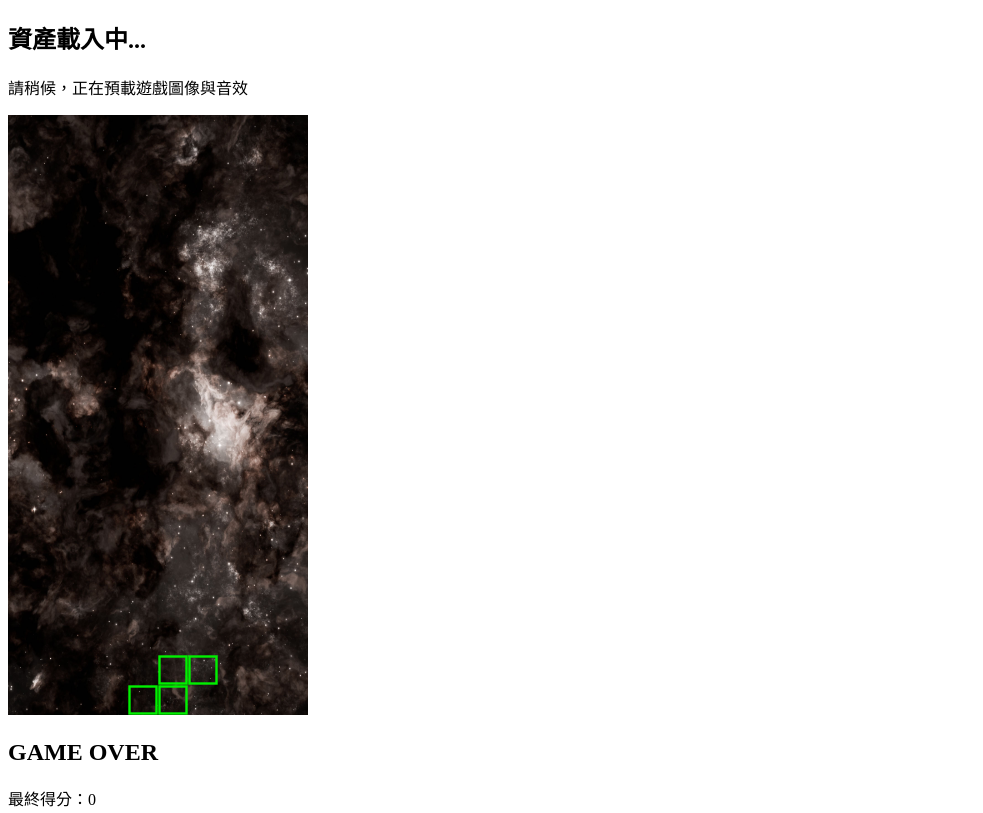
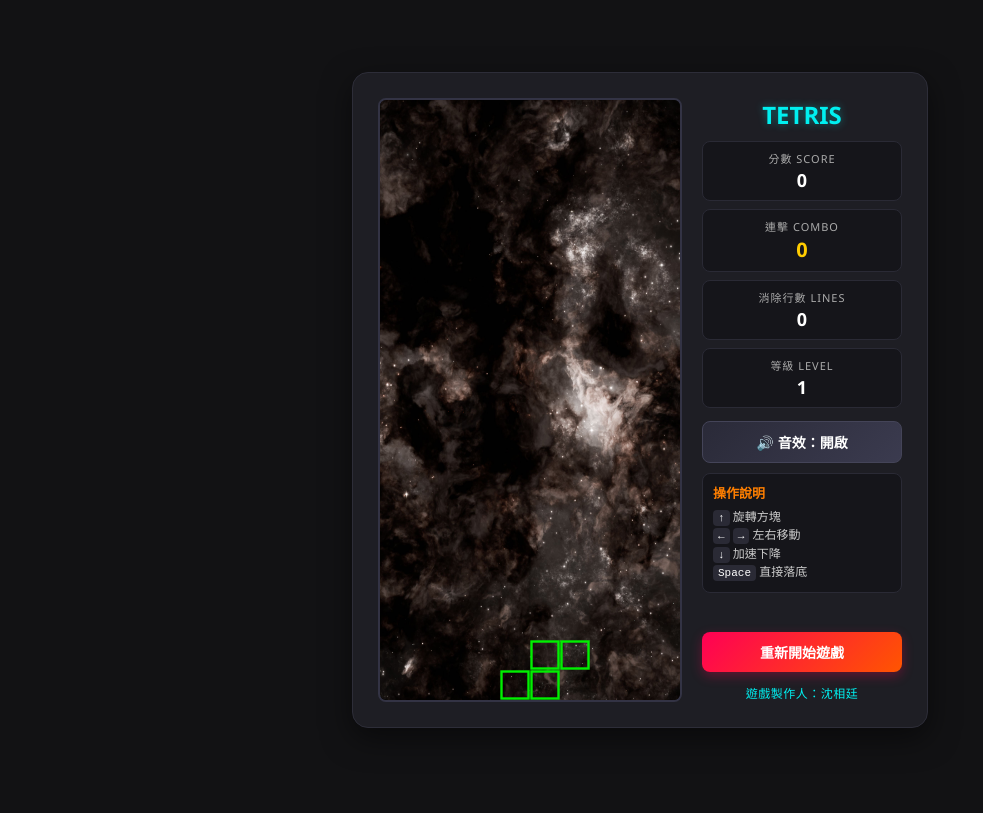
Before and after one commit to shen0409-code/-tetris-game, a plain HTML site: page index.html in a window 1280 px wide. Shown: the top 813 px of the page, without its empty margins (0-983 px from the left). Drawn offline with Linux system fonts and the light colour scheme.

Commit message:
Update style.css

```diff
--- a/css/style.css
+++ b/css/style.css
@@ -1,83 +1,213 @@
-<!DOCTYPE html>
-<html lang="zh-TW">
-<head>
-    <meta charset="UTF-8">
-    <meta name="viewport" content="width=device-width, initial-scale=1.0">
-    <title>經典俄羅斯方塊 Tetris - 2D資產重構版</title>
-    <link rel="stylesheet" href="css/style.css">
-</head>
-<body>
+* {
+    box-sizing: border-box;
+    margin: 0;
+    padding: 0;
+}
 
-    <div class="game-container">
-        <div class="canvas-wrapper">
-            <!-- 資產載入中遮罩 -->
-            <div id="loading-overlay" class="overlay">
-                <div class="overlay-content">
-                    <h2>資產載入中...</h2>
-                    <p>請稍候，正在預載遊戲圖像與音效</p>
-                </div>
-            </div>
+body {
+    background-color: #121214;
+    color: #ffffff;
+    font-family: 'Segoe UI', Tahoma, Geneva, Verdana, sans-serif;
+    display: flex;
+    justify-content: center;
+    align-items: center;
+    min-height: 100vh;
+    user-select: none;
+}
 
-            <canvas id="tetris" width="300" height="600"></canvas>
+.game-container {
+    display: flex;
+    flex-direction: row;
+    gap: 20px;
+    background-color: #1e1e24;
+    padding: 25px;
+    border-radius: 16px;
+    box-shadow: 0 10px 30px rgba(0, 0, 0, 0.5);
+    border: 1px solid #2d2d38;
+}
 
-            <div id="game-over-overlay" class="overlay hidden">
-                <div class="overlay-content">
-                    <h2>GAME OVER</h2>
-                    <p class="score-text">最終得分：<span id="final-score">0</span></p>
-                    <p id="encouragement-text" class="encouragement-text">差一點！再挑戰一次吧！</p>
-                    <button id="restart-overlay-btn" class="btn">再次挑戰</button>
-                </div>
-            </div>
-        </div>
+.canvas-wrapper {
+    position: relative;
+}
 
-        <div class="side-panel">
-            <div>
-                <h1>TETRIS</h1>
+canvas {
+    background-color: #0d0d11;
+    border: 2px solid #333344;
+    border-radius: 8px;
+    display: block;
+}
 
-                <div class="stat-box">
-                    <div class="stat-title">分數 SCORE</div>
-                    <div id="score" class="stat-value">0</div>
-                </div>
+.side-panel {
+    display: flex;
+    flex-direction: column;
+    width: 200px;
+    justify-content: space-between;
+}
 
-                <div id="combo-box" class="stat-box">
-                    <div class="stat-title">連擊 COMBO</div>
-                    <div id="combo" class="stat-value combo-value">0</div>
-                </div>
+h1 {
+    font-size: 24px;
+    text-align: center;
+    color: #00f0f0;
+    text-shadow: 0 0 8px rgba(0, 240, 240, 0.4);
+    margin-bottom: 10px;
+}
 
-                <div class="stat-box">
-                    <div class="stat-title">消除行數 LINES</div>
-                    <div id="lines" class="stat-value">0</div>
-                </div>
+.stat-box {
+    background-color: #15151a;
+    border: 1px solid #2a2a35;
+    padding: 8px;
+    border-radius: 8px;
+    margin-bottom: 8px;
+    text-align: center;
+    transition: border-color 0.2s, box-shadow 0.2s;
+}
 
-                <div class="stat-box">
-                    <div class="stat-title">等級 LEVEL</div>
-                    <div id="level" class="stat-value">1</div>
-                </div>
+.stat-box.combo-active {
+    border-color: #ff0055;
+    box-shadow: 0 0 10px rgba(255, 0, 85, 0.3);
+}
 
-                <!-- 音訊控制按鈕 -->
-                <div class="audio-controls">
-                    <button id="mute-btn" class="btn secondary-btn">🔊 音效：開啟</button>
-                </div>
+.stat-title {
+    font-size: 11px;
+    color: #aaaaaa;
+    text-transform: uppercase;
+    letter-spacing: 1px;
+    margin-bottom: 2px;
+}
 
-                <div class="controls-info">
-                    <h3>操作說明</h3>
-                    <ul>
-                        <li><span class="key">↑</span> 旋轉方塊</li>
-                        <li><span class="key">←</span> <span class="key">→</span> 左右移動</li>
-                        <li><span class="key">↓</span> 加速下降</li>
-                        <li><span class="key">Space</span> 直接落底</li>
-                    </ul>
-                </div>
-            </div>
+.stat-value {
+    font-size: 18px;
+    font-weight: bold;
+    color: #ffffff;
+}
 
-            <div>
-                <button id="restart-btn" class="btn">重新開始遊戲</button>
-                <!-- 作者標註資訊 (作業必要項目) -->
-                <div class="author-tag">遊戲製作人：沈相廷</div>
-            </div>
-        </div>
-    </div>
+.combo-value {
+    color: #ffcc00;
+    font-size: 20px;
+}
 
-    <script type="module" src="js/main.js"></script>
-</body>
-</html>
+.audio-controls {
+    margin-bottom: 10px;
+}
+
+.controls-info {
+    background-color: #15151a;
+    border: 1px solid #2a2a35;
+    padding: 10px;
+    border-radius: 8px;
+    font-size: 12px;
+    color: #cccccc;
+    line-height: 1.5;
+}
+
+.controls-info h3 {
+    font-size: 13px;
+    color: #ff7f00;
+    margin-bottom: 4px;
+}
+
+.controls-info ul {
+    list-style: none;
+}
+
+.key {
+    background-color: #2a2a35;
+    padding: 2px 5px;
+    border-radius: 4px;
+    font-family: monospace;
+    color: #fff;
+    font-size: 11px;
+}
+
+.btn {
+    background: linear-gradient(135deg, #ff0055, #ff5500);
+    border: none;
+    color: white;
+    padding: 10px;
+    font-size: 14px;
+    font-weight: bold;
+    border-radius: 8px;
+    cursor: pointer;
+    transition: transform 0.1s, opacity 0.2s;
+    box-shadow: 0 4px 12px rgba(255, 0, 85, 0.3);
+    margin-top: 5px;
+    width: 100%;
+}
+
+.btn.secondary-btn {
+    background: linear-gradient(135deg, #2a2a38, #3b3b4f);
+    box-shadow: none;
+    border: 1px solid #444458;
+}
+
+.btn:hover {
+    opacity: 0.9;
+}
+
+.btn:active {
+    transform: scale(0.98);
+}
+
+.author-tag {
+    text-align: center;
+    font-size: 12px;
+    color: #00f0f0;
+    margin-top: 12px;
+    font-weight: 500;
+    letter-spacing: 0.5px;
+}
+
+.overlay {
+    position: absolute;
+    top: 0;
+    left: 0;
+    width: 100%;
+    height: 100%;
+    background-color: rgba(0, 0, 0, 0.88);
+    border-radius: 8px;
+    display: flex;
+    justify-content: center;
+    align-items: center;
+    backdrop-filter: blur(4px);
+    z-index: 10;
+}
+
+.overlay.hidden {
+    display: none;
+}
+
+.overlay-content {
+    text-align: center;
+    padding: 20px;
+}
+
+.overlay-content h2 {
+    font-size: 28px;
+    color: #ff3366;
+    margin-bottom: 12px;
+    text-shadow: 0 0 10px rgba(255, 51, 102, 0.5);
+}
+
+.overlay-content p.score-text {
+    font-size: 18px;
+    margin-bottom: 12px;
+    color: #ffffff;
+}
+
+.overlay-content p.encouragement-text {
+    font-size: 14px;
+    color: #ffcc00;
+    margin-bottom: 20px;
+    line-height: 1.4;
+    font-weight: 500;
+}
+
+@media (max-width: 550px) {
+    .game-container {
+        flex-direction: column;
+        align-items: center;
+    }
+    .side-panel {
+        width: 300px;
+    }
+}
```
